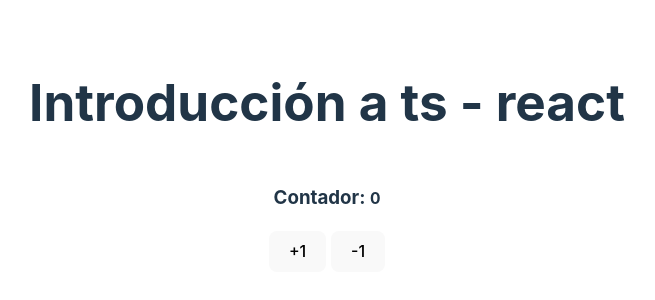
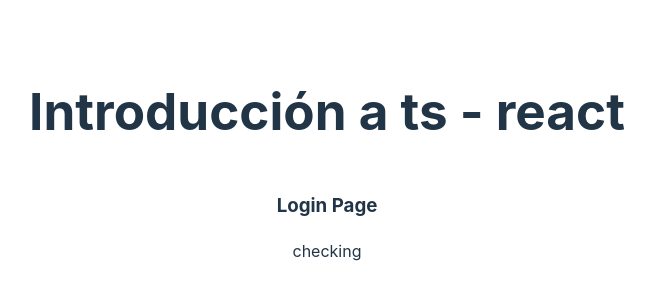
Before and after one commit to BryanEspana/React-native, a React (Vite) app in the folder 01-react-foundation/: page / in a window 1280 px wide. Shown: the part 244-544 px from the top of the page, without its empty margins (313-968 px from the left). Built offline with nearby package versions, Linux system fonts and the light colour scheme.

Commit message:
Zustand gestor de estados

```diff
--- a/01-react-foundation/package.json
+++ b/01-react-foundation/package.json
@@ -11,7 +11,8 @@
   },
   "dependencies": {
     "react": "^18.2.0",
-    "react-dom": "^18.2.0"
+    "react-dom": "^18.2.0",
+    "zustand": "^4.5.1"
   },
   "devDependencies": {
     "@types/react": "^18.2.56",
--- a/01-react-foundation/src/App.tsx
+++ b/01-react-foundation/src/App.tsx
@@ -2,8 +2,10 @@
 //import ObjectLiterals from './typescript/ObjectLiterals'
 //import BasicFunctions from "./typescript/BasicFunctions"
 
-import Counter from "./components/Counter"
-import CounterWithHook from "./components/CounterWithHook"
+import { CounterWithHook } from "./components"
+import LoginPage from "./components/loginPage"
+
+
 
 function App() {
 
@@ -13,7 +15,8 @@ function App() {
       {/*<BasicTypes/>*/}
       {/*<ObjectLiterals/> */}
       {/*<BasicFunctions/> */}
-      <CounterWithHook/>
+      {/**<CounterWithHook/> */}
+      <LoginPage/>
     </main>
   )
 }
--- a/01-react-foundation/src/components/CounterWithHook.tsx
+++ b/01-react-foundation/src/components/CounterWithHook.tsx
@@ -2,7 +2,7 @@ import { useCounter } from "../hooks/useCounter";
 
 export const CounterWithHook = () => {
 
-  const {count, IncreaseBy, DecreaseBy} = useCounter({});
+  const {count, IncreaseBy, DecreaseBy} = useCounter({initialValue: 10});
 
   return (
     <>
--- a/01-react-foundation/src/components/index.ts
+++ b/01-react-foundation/src/components/index.ts
@@ -1,2 +1,4 @@
 
 export * from './Counter';
+export * from './CounterWithHook';
+export * from './loginPage';
--- /dev/null
+++ b/01-react-foundation/src/components/loginPage.tsx
@@ -0,0 +1,15 @@
+import { useAuthStore } from "../store/auth.store";
+
+export const loginPage = () => {
+
+  const authStatus = useAuthStore(state => state.status);
+
+  return (
+    <>
+      <h3>Login Page</h3>
+      {authStatus}
+    </>
+  )
+}
+
+export default loginPage
--- /dev/null
+++ b/01-react-foundation/src/store/auth.store.ts
@@ -0,0 +1,18 @@
+import { create } from "zustand";
+
+interface AuthState{
+    status: 'authenticated' | 'unauthenticated' | 'checking';
+    token?: string;
+    user?: {
+        name: string;
+        email: string;
+    }
+}
+
+export const useAuthStore = create<AuthState>()( (set) => ({
+
+    status: 'checking',
+    token: undefined,
+    user: undefined
+
+}))
```
Also changed, not shown: 1 other file (tests, documents, lock files or other folders).
